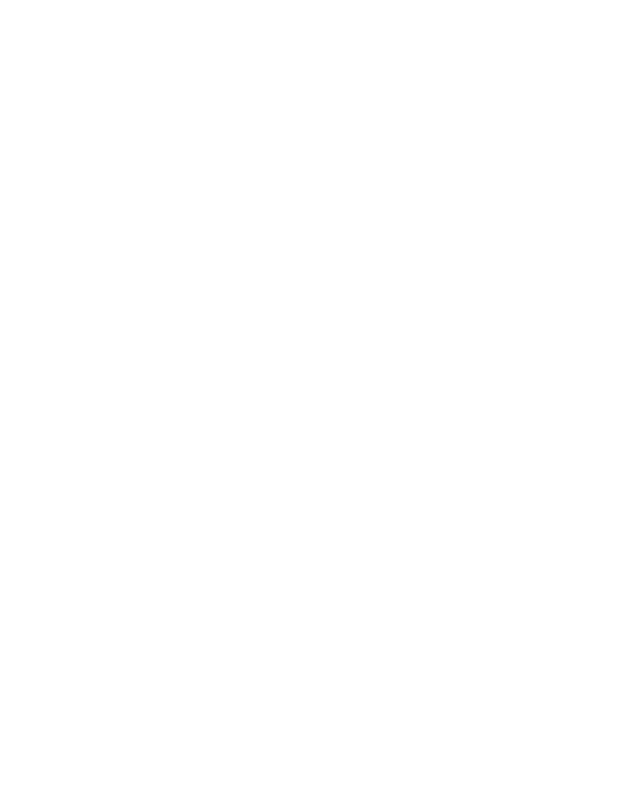
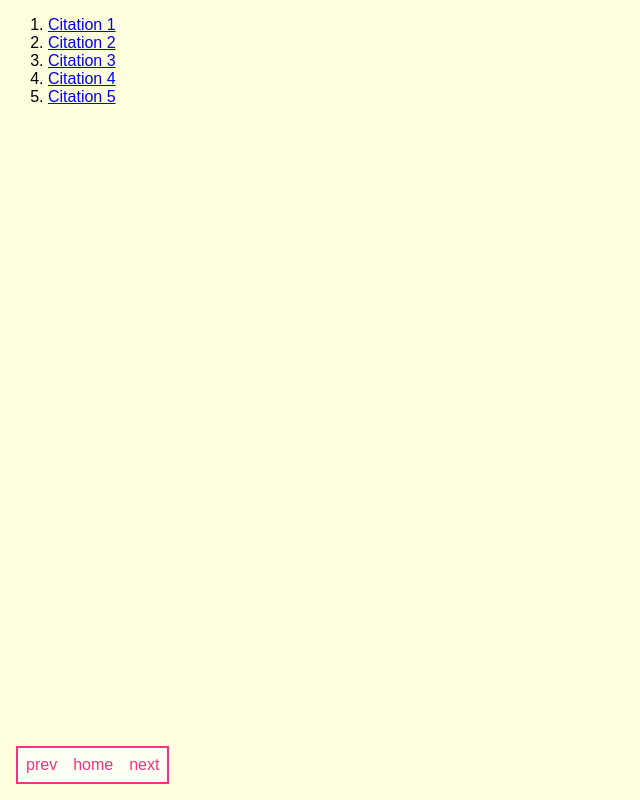
Before and after one commit to loanenabi/citations, a plain HTML site: page index.html in a window 1280 px wide. Shown: the whole page, without its empty margins (0-640 px from the left). Drawn offline with Linux system fonts and the light colour scheme.

Commit message:
Add navbar to multiple HTML files and create navbar CSS

```diff
--- a/index.html
+++ b/index.html
@@ -4,8 +4,51 @@
     <meta charset="UTF-8">
     <meta name="viewport" content="width=device-width, initial-scale=1.0">
     <title>Citations - Loane</title>
+    <style>
+    body {
+
+        font-family: sans-serif;
+        background-color: lightyellow;
+    }
+    /* a{ color: inherit;
+    text-decoration: none;} */
+
+
+    </style>
 </head>
 <body>
+    <!-- omg its a navbar!!! -->
+
+    <link rel="stylesheet" href="navbar.css">
+    <div id="navbar">
+        <a href="citations5.html">prev</a>
+        <a href="index.html">home</a>
+        <a href="citations-1inconnu.html">next</a>
+    </div>
+    <!-- end of the navbar -->
+    <ol>
+
+        <li>
+                <a href="citations-1inconnu.html">Citation 1</a>
+        </li>
+
+        <li>
+            <a href="citations2.html">Citation 2  </a>
+        </li>
+
+        <li>
+            <a href="citations3.html">Citation 3  </a>
+        </li>
+
+        <li>
+            <a href="citation4-selecteur.html">Citation 4 </a>
+        </li>
+
+        <li>
+            <a href="citations5.html">Citation 5</a>
+        </li>
+    </ol>
+
 
 </body>
 </html>
--- /dev/null
+++ b/navbar.css
@@ -0,0 +1,20 @@
+#navbar{
+	border: 2px solid #f1357f ;
+	background: #FFF9;
+	max-width: max-content;
+	position: fixed;
+	bottom: 1rem;
+	left: 1rem;
+	display: flex;
+}
+
+#navbar a {
+	color:#f1357f;
+	text-decoration: none;
+	padding:0.5rem;
+}
+
+#navbar a:hover{
+	background: #f13571;
+	color: #FFF
+}
```
Also changed, not shown: citation4-selecteur.html (+9 -0 lines), citations-1inconnu.html (+11 -0 lines), citations2.html (+10 -0 lines), citations3.html (+10 -0 lines), citations5.html (+10 -0 lines).
